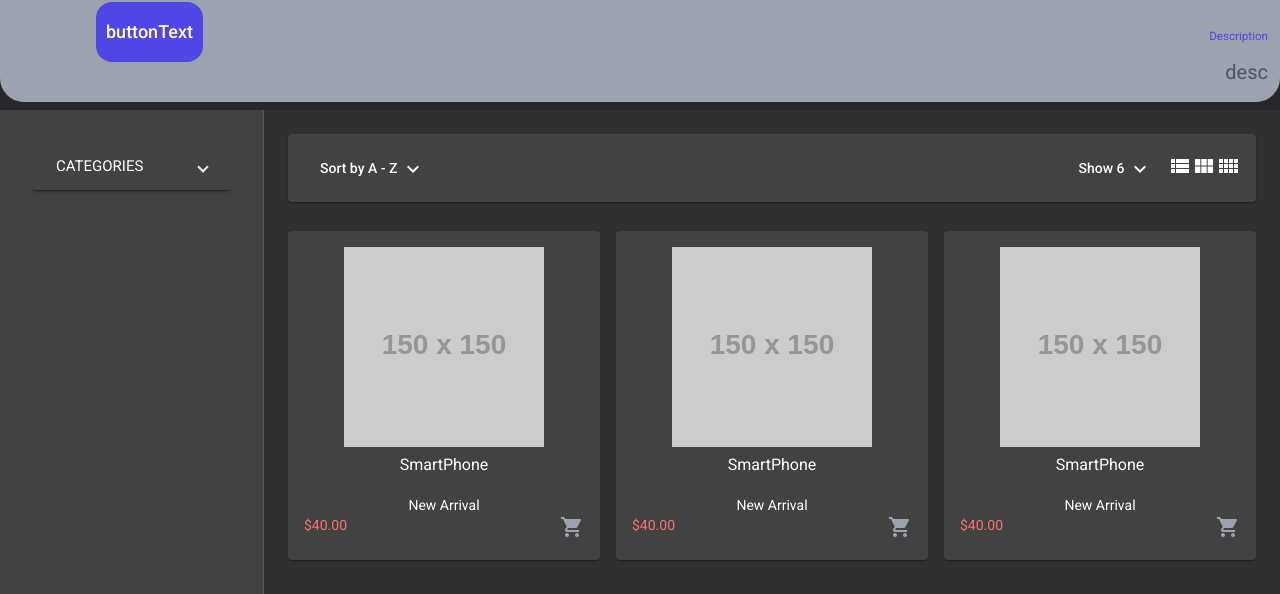
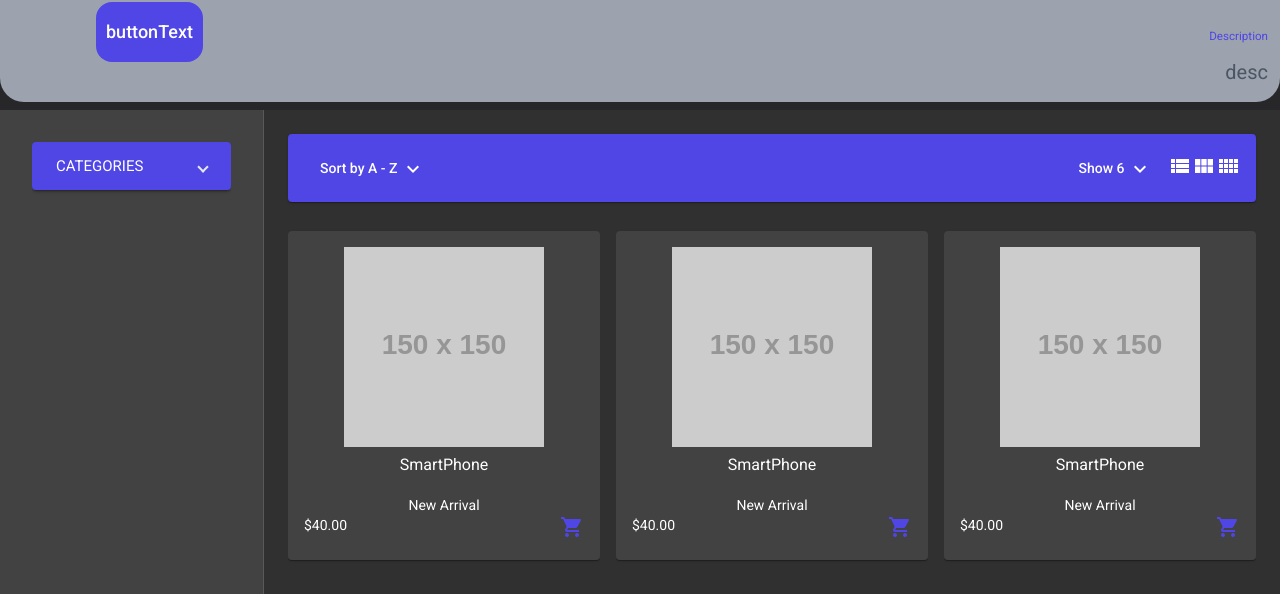
Before and after one commit to tia-cin/techvibe-ecommerce, an Angular app: page /home in a window 1280 px wide. Shown: the part 330-924 px from the top of the page. Built offline with nearby package versions, Linux system fonts and the light colour scheme.

Commit message:
style color fix

```diff
--- a/src/app/components/card/card.component.html
+++ b/src/app/components/card/card.component.html
@@ -18,9 +18,9 @@
         </p>
       </div>
       <div class="flex justify-between">
-        <span class="text-red-400">{{ "40" | currency }}</span>
+        <span class="text-white">{{ "40" | currency }}</span>
         <button>
-          <mat-icon class="text-gray-400">shopping_cart</mat-icon>
+          <mat-icon class="text-indigo-600">shopping_cart</mat-icon>
         </button>
       </div>
     </div>
--- a/src/app/components/filters/filters.component.html
+++ b/src/app/components/filters/filters.component.html
@@ -1,4 +1,4 @@
-<mat-expansion-panel *ngIf="categories">
+<mat-expansion-panel *ngIf="categories" class="bg-indigo-600">
   <mat-expansion-panel-header>
     <mat-panel-title class="uppercase">categories</mat-panel-title>
   </mat-expansion-panel-header>
--- a/src/app/components/products-header/products-header.component.html
+++ b/src/app/components/products-header/products-header.component.html
@@ -1,4 +1,4 @@
-<mat-card class="mb-4">
+<mat-card class="mb-4 bg-indigo-600">
   <div class="flex justify-between">
     <div>
       <button mat-button [matMenuTriggerFor]="sortByMenu">
```
